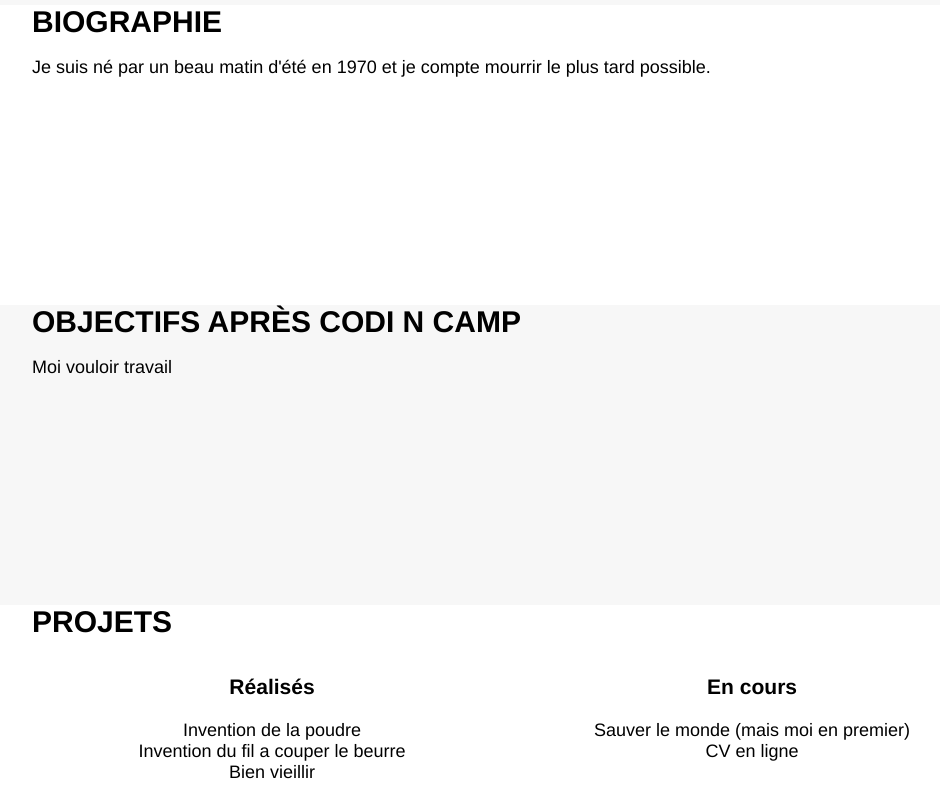
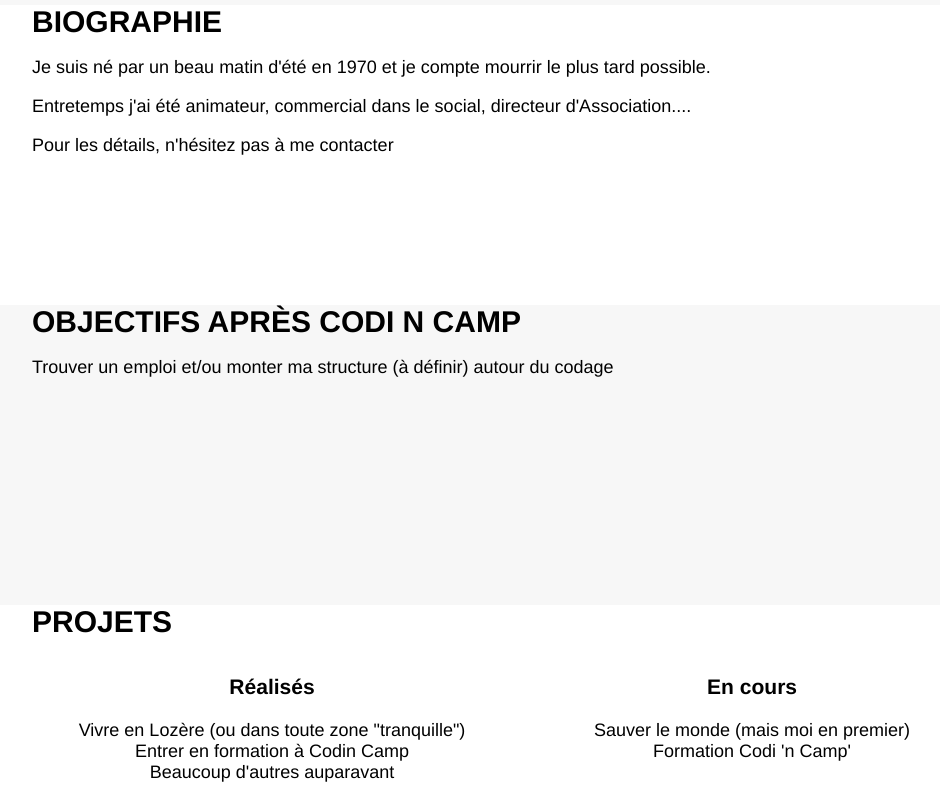
Before and after one commit to njonis/Fiche-tata, a plain HTML site: page index.html in a window 1280 px wide. Shown: the part 700-1504 px from the top of the page, without its empty margins (128-1068 px from the left). Drawn offline with Linux system fonts and the light colour scheme.

Commit message:
Dernier modification sur CV

```diff
--- a/index.html
+++ b/index.html
@@ -40,12 +40,14 @@
         <div class="largeur">
         <h2> Biographie </h2>
             <p> Je suis né par un beau matin d'été en 1970 et je compte mourrir le plus tard possible. </p>
+          <p> Entretemps j'ai été animateur, commercial dans le social, directeur d'Association....</p>
+            <p> Pour les détails, n'hésitez pas à me contacter</p>
         </div>
       </section>
       <section class="grise" id="Objectifs">
           <div class="largeur">
         <h2> Objectifs après Codi n Camp </h2>
-            <p> Moi vouloir travail </p>
+            <p> Trouver un emploi et/ou monter ma structure (à définir) autour du codage </p>
         </div>
       </section>
       <section id="Projets">
@@ -54,16 +56,16 @@
         <div class="donnees_perso">
             <h3>Réalisés</h3>
                 <ul>
-                    <li> Invention de la poudre </li>
-                    <li> Invention du fil a couper le beurre </li>
-                    <li> Bien vieillir </li>
+                    <li> Vivre en Lozère (ou dans toute zone "tranquille") </li>
+                    <li> Entrer en formation à Codin Camp </li>
+                    <li> Beaucoup d'autres auparavant </li>
                 </ul>
               </div>
               <div class="donnees_perso">
             <h3>En cours</h3>
                 <ul>
                     <li> Sauver le monde (mais moi en premier) </li>
-                    <li> CV en ligne </li>
+                    <li> Formation Codi 'n Camp' </li>
                 </ul>
               </div>
         </div>
```
